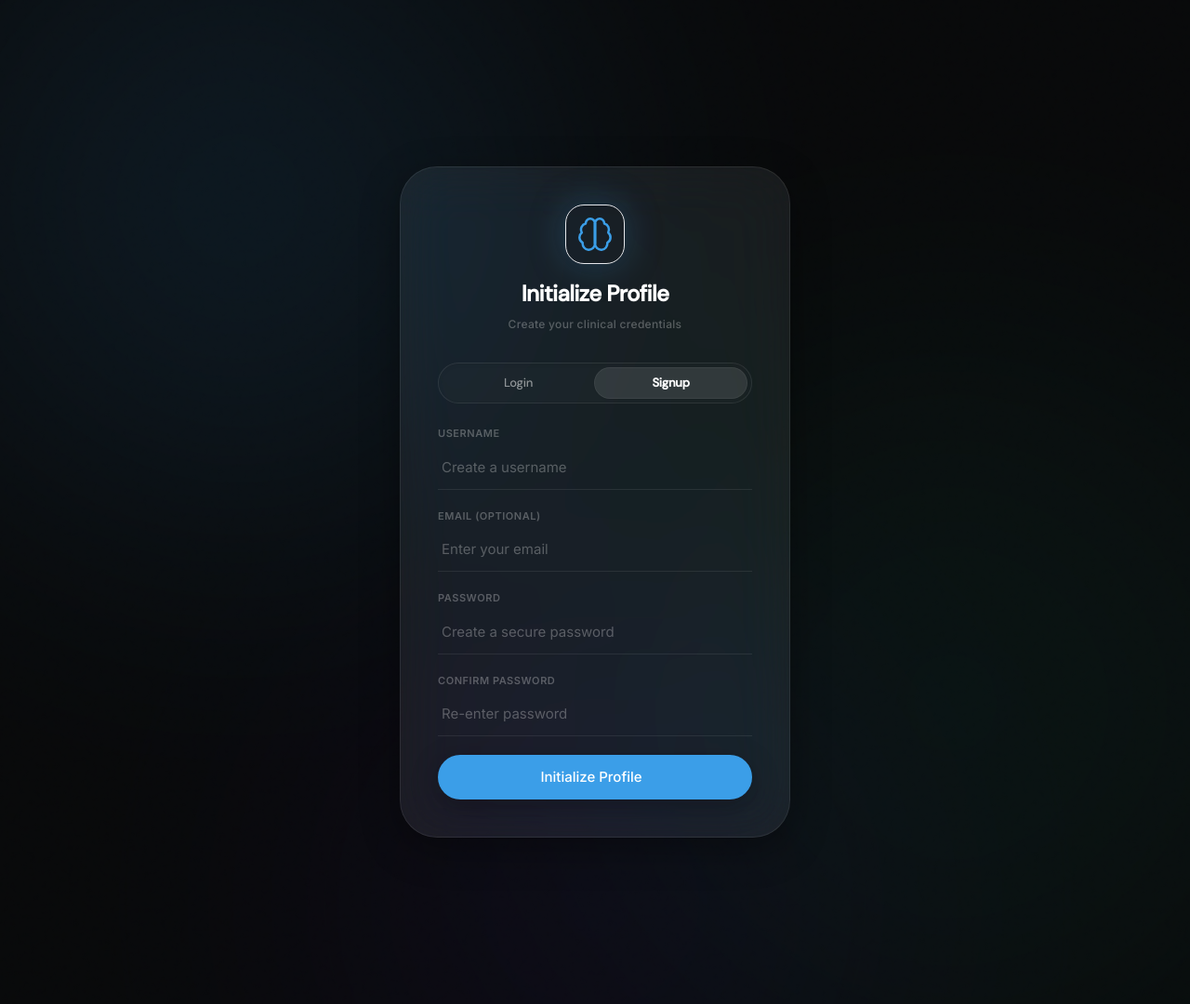
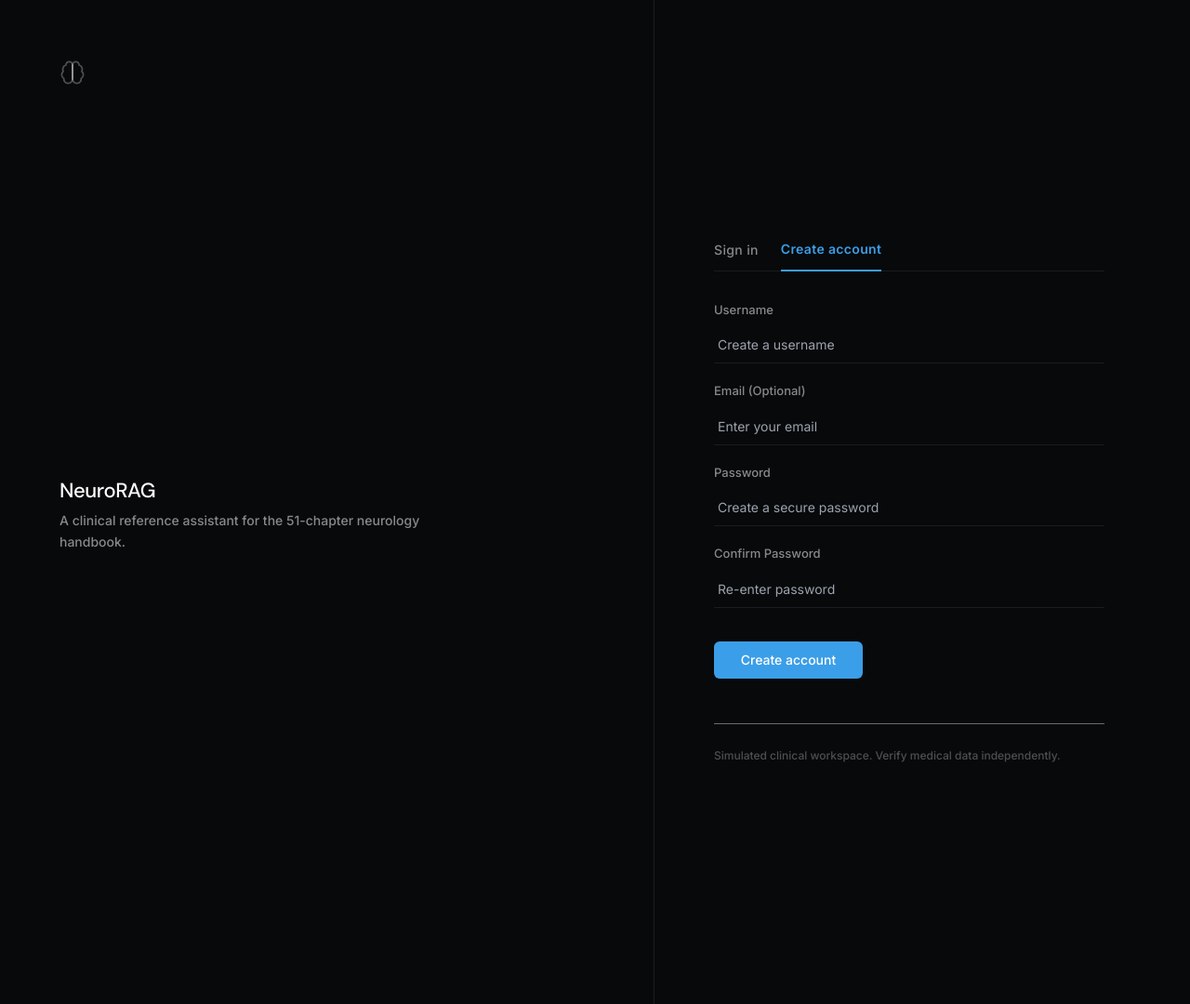
Before and after one commit to Sumanthss888/NeuroRAG, a Flask app: page /signup in a window 1280 px wide. Shown: the whole page at 93% size. Run offline with Flask 3, Linux system fonts and the light colour scheme; some libraries are stand-ins or nearby versions.

Commit message:
feat: implement UI refinement pass and authentication redesign
- Add split-screen desktop layout for login and signup portals
- Integrate Notion/Linear style inputs and left-aligned buttons
- Strip promotional microcopy and spring animations from auth screens
- Refine glassmorphism blur layers and add upper light-catch highlights
- Establish visual hierarchy for mode toggles, status lines, and footnotes
- Standardize header spacing gaps and alignment constraints
- Update documentation and workspace demonstration assets

```diff
--- a/static/css/style.css
+++ b/static/css/style.css
@@ -89,9 +89,13 @@
 /* ==========================================================================
    BASE & RESET
    ========================================================================== */
+html {
+  background-color: var(--color-bg-base) !important;
+}
+
 body {
   font-family: var(--font-body);
-  background-color: var(--color-bg-base);
+  background-color: transparent !important;
   color: var(--color-text-primary);
   overflow-x: hidden;
   margin: 0;
@@ -151,11 +155,59 @@
 }
 
 .glass-elevated {
-  background: rgba(255, 255, 255, 0.07);
-  backdrop-filter: blur(30px) saturate(200%);
-  -webkit-backdrop-filter: blur(30px) saturate(200%);
-  border: 1px solid var(--color-border-strong);
+  background: rgba(255, 255, 255, 0.07) !important;
+  backdrop-filter: blur(24px) saturate(180%) !important;
+  -webkit-backdrop-filter: blur(24px) saturate(180%) !important;
+  border: 1px solid var(--color-border-strong) !important;
   border-radius: var(--radius-lg); /* 20px */
+  box-shadow:
+    inset 0 1px 0 rgba(255, 255, 255, 0.06),
+    0 12px 40px rgba(0, 0, 0, 0.25) !important;
+}
+
+.glass-elevated-header {
+  background: rgba(255, 255, 255, 0.07) !important;
+  backdrop-filter: blur(24px) saturate(180%) !important;
+  -webkit-backdrop-filter: blur(24px) saturate(180%) !important;
+  border-bottom: 1px solid var(--color-border-strong) !important;
+  box-shadow: inset 0 1px 0 rgba(255, 255, 255, 0.06) !important;
+}
+
+/* Workspace actions header buttons (Level 2 Hierarchy) */
+.workspace-action {
+  background: transparent !important;
+  border: none !important;
+  box-shadow: none !important;
+  color: var(--color-text-secondary) !important;
+  padding: 6px 10px !important;
+  border-radius: var(--radius-sm) !important;
+  font-weight: 500 !important;
+  transition: all 0.2s var(--apple-ease) !important;
+  transform: none !important;
+}
+
+.workspace-action:hover {
+  background: rgba(255, 255, 255, 0.04) !important;
+  color: #ffffff !important;
+  transform: none !important;
+}
+
+.workspace-action:active {
+  transform: scale(0.97) !important;
+}
+
+/* End Session Button Styling with Warning Emphasis */
+#btn-end-session {
+  border: 1px solid var(--color-danger) !important;
+  background: rgba(239, 68, 68, 0.08) !important;
+  color: var(--color-danger) !important;
+  border-radius: var(--radius-sm) !important;
+  transition: all 0.2s var(--apple-ease) !important;
+}
+
+#btn-end-session:hover {
+  background: rgba(239, 68, 68, 0.16) !important;
+  color: #ff6b6b !important;
 }
 
 .glass-subtle {
@@ -1717,11 +1769,76 @@
 /* Smooth Theme Transition for accent-dependent properties */
 html, body,
 a, button, input, textarea, select, svg, path,
-.glass, .glass-elevated, .glass-subtle, .glass-panel, .glass-input-container, .glass-input,
-.suggestion-chip, .symptom-highlight, .timeline-dot, .timeline-card,
+.glass, .glass-elevated, .glass-elevated-header, .glass-subtle, .glass-panel, .glass-input-container, .glass-input,
+.workspace-action, .suggestion-chip, .symptom-highlight, .timeline-dot, .timeline-card,
 .message-card, .btn-micro, .btn-voice, .mode-btn, .audit-trail, .report-container,
+.auth-input, .auth-btn,
 #neural-bg::before, #neural-bg::after, #neural-bg .orb-indigo {
   transition-property: background-color, border-color, color, box-shadow, fill, stroke;
   transition-duration: 0.3s;
   transition-timing-function: ease;
 }
+
+/* ==========================================================================
+   AUTHENTICATION EXPERIENCE REDESIGN
+   ========================================================================== */
+.auth-input {
+  width: 100%;
+  background-color: transparent !important;
+  border-top: none !important;
+  border-left: none !important;
+  border-right: none !important;
+  border-bottom: 1px solid var(--color-border) !important;
+  border-radius: 0 !important;
+  height: 40px;
+  font-size: 14px;
+  color: var(--color-text-primary) !important;
+  outline: none !important;
+  padding: 0 4px !important;
+  transition: border-color 0.2s ease, border-bottom-color 0.2s ease;
+}
+
+.auth-input:focus {
+  border-bottom-color: var(--color-accent) !important;
+  box-shadow: none !important;
+}
+
+.auth-btn {
+  height: 40px;
+  min-width: 160px;
+  background-color: var(--color-accent) !important;
+  color: #ffffff !important;
+  border: none !important;
+  border-radius: 6px !important;
+  font-weight: 500;
+  font-size: 14px;
+  cursor: pointer;
+  display: inline-flex;
+  align-items: center;
+  justify-content: center;
+  transition: filter 0.2s ease;
+  box-shadow: none !important;
+}
+
+.auth-btn:hover {
+  filter: brightness(1.05) !important;
+  transform: none !important;
+}
+
+.auth-btn:active {
+  transform: none !important;
+}
+
+.auth-btn:disabled {
+  opacity: 0.6;
+  cursor: not-allowed;
+}
+
+@keyframes authFadeIn {
+  from { opacity: 0; }
+  to { opacity: 1; }
+}
+
+.auth-fade-in {
+  animation: authFadeIn 0.2s ease forwards;
+}
--- a/templates/chat_history.html
+++ b/templates/chat_history.html
@@ -70,7 +70,7 @@
     <!-- Custom CSS -->
     <link rel="stylesheet" href="{{ url_for('static', filename='css/style.css') }}">
 </head>
-<body class="relative min-h-screen bg-bg-base text-slate-200 overflow-x-hidden font-body">
+<body class="relative min-h-screen bg-transparent text-slate-200 overflow-x-hidden font-body">
 
     <!-- Ambient Neural Background -->
     <div id="neural-bg">
--- a/templates/dashboard.html
+++ b/templates/dashboard.html
@@ -71,7 +71,7 @@
     <!-- Custom CSS -->
     <link rel="stylesheet" href="{{ url_for('static', filename='css/style.css') }}">
 </head>
-<body class="relative min-h-screen bg-bg-base text-slate-200 overflow-x-hidden font-sans">
+<body class="relative min-h-screen bg-transparent text-slate-200 overflow-x-hidden font-sans">
 
     <!-- Ambient Neural Background -->
     <div id="neural-bg">
--- a/templates/signup.html
+++ b/templates/signup.html
@@ -70,110 +70,131 @@
     <!-- Custom CSS -->
     <link rel="stylesheet" href="{{ url_for('static', filename='css/style.css') }}">
 </head>
-<body class="relative flex min-h-screen items-center justify-center bg-bg-base text-slate-200 overflow-hidden">
-
-    <!-- Ambient Neural Background -->
-    <div id="neural-bg">
-        <div class="orb-indigo"></div>
-    </div>
-    <div class="noise-overlay"></div>
-
-    <!-- Main Glass Card (Screen 1 specifications) -->
-    <div class="glass-elevated w-[420px] rounded-[40px] p-10 shadow-medium animate-in relative z-10 border border-border mx-4 mt-8 mb-8">
-
-        <!-- Brand Block -->
-        <div class="text-center mb-8">
-            <div class="mx-auto mb-4 flex h-16 w-16 items-center justify-center rounded-2xl bg-accent/10 border border-accent/20 shadow-glow">
-                <!-- Monoline brain SVG outline logo -->
-                <svg class="w-10 h-10 text-accent animate-pulse-glow" viewBox="0 0 24 24" fill="none" stroke="currentColor" stroke-width="1.5" stroke-linecap="round" stroke-linejoin="round">
+<body class="bg-[#08090A] text-slate-200 font-sans min-h-screen w-full flex flex-col">
+    <!-- FIX: Visual Redesign - split-screen minimal layout with flat base backgrounds, simple text tabs, and borderless inputs -->
+    <div class="auth-fade-in flex flex-col min-[900px]:flex-row w-full min-h-screen">
+        <!-- Left Column: Editorial Brand context (hidden on mobile <900px) -->
+        <div class="hidden min-[900px]:flex min-[900px]:w-[55%] flex-col justify-between p-16 border-r border-border bg-[#08090A] min-h-screen select-none">
+            <!-- Top Left: Subtle logo -->
+            <div class="flex items-center gap-2">
+                <svg class="w-7 h-7 text-text-muted" viewBox="0 0 24 24" fill="none" stroke="currentColor" stroke-width="1.5" stroke-linecap="round" stroke-linejoin="round">
                     <path d="M12 5a3 3 0 1 0-5.997.125 4 4 0 0 0-2.526 5.77 4 4 0 0 0 .556 6.588A4 4 0 1 0 12 18Z" />
                     <path d="M12 5a3 3 0 1 1 5.997.125 4 4 0 0 1 2.526 5.77 4 4 0 0 1-.556 6.588A4 4 0 1 1 12 18Z" />
                     <path d="M12 5v13" />
                 </svg>
             </div>
-            <h1 class="font-display text-2xl font-bold tracking-tight text-white mb-2">Initialize Profile</h1>
-            <p class="text-[12px] text-text-muted font-medium tracking-wide">Create your clinical credentials</p>
+
+            <!-- Content Block -->
+            <div class="flex-1 flex flex-col justify-center max-w-[420px] pr-8">
+                <h2 class="font-display text-[22px] font-medium text-white mb-2 leading-tight">NeuroRAG</h2>
+                <p class="text-text-secondary text-sm leading-relaxed font-medium">
+                    A clinical reference assistant for the 51-chapter neurology handbook.
+                </p>
             </div>
 
-        <!-- Authentication Tabs (Pill Switcher) -->
-        <div class="relative flex bg-glass-subtle p-1 rounded-xl border border-border w-full overflow-hidden shadow-inner mb-6">
-            <a href="/login" class="flex-1 py-2 rounded-lg flex items-center justify-center font-display text-[13px] font-medium transition-all duration-300 text-text-secondary hover:text-white">
-                <span>Login</span>
-            </a>
-            <a href="/signup" class="flex-1 py-2 rounded-lg flex items-center justify-center font-display text-[13px] font-semibold transition-all duration-300 bg-white/10 text-white shadow-sm border border-white/5">
-                <span>Signup</span>
-            </a>
+            <!-- Bottom spacing dummy -->
+            <div></div>
         </div>
 
-        <div id="message" class="hidden mb-6 rounded-xl p-4 text-sm font-medium border animate-fade-in backdrop-blur-md"></div>
+        <!-- Right Column: Form container -->
+        <div class="flex-1 flex flex-col justify-center bg-[#08090A] min-h-screen p-8 min-[900px]:p-16">
+            <!-- Mobile Header (visible only on <900px) -->
+            <div class="flex flex-col items-start gap-4 mb-10 min-[900px]:hidden">
+                <div class="flex items-center gap-2">
+                    <svg class="w-6 h-6 text-text-muted" viewBox="0 0 24 24" fill="none" stroke="currentColor" stroke-width="1.5" stroke-linecap="round" stroke-linejoin="round">
+                        <path d="M12 5a3 3 0 1 0-5.997.125 4 4 0 0 0-2.526 5.77 4 4 0 0 0 .556 6.588A4 4 0 1 0 12 18Z" />
+                        <path d="M12 5a3 3 0 1 1 5.997.125 4 4 0 0 1 2.526 5.77 4 4 0 0 1-.556 6.588A4 4 0 1 1 12 18Z" />
+                        <path d="M12 5v13" />
+                    </svg>
+                    <span class="font-display text-lg font-medium text-white">NeuroRAG</span>
+                </div>
+            </div>
 
+            <!-- Main Auth Content -->
+            <div class="w-full max-w-[420px] mx-auto min-[900px]:mx-0">
+                <!-- Text tab navigation (Sign in / Create account) -->
+                <div class="flex items-center gap-6 mb-8 border-b border-border pb-3">
+                    <a href="/login" class="text-sm font-medium tracking-wide text-text-secondary hover:text-white pb-3 -mb-[13px]">Sign in</a>
+                    <a href="/signup" class="text-sm font-semibold tracking-wide border-b-2 pb-3 -mb-[13px] border-accent text-accent">Create account</a>
+                </div>
+
+                <!-- Alert box -->
+                <div id="message" class="hidden mb-6 rounded-lg p-4 text-sm font-medium border auth-fade-in bg-red-500/10 border-red-500/30 text-red-400"></div>
+
+                <!-- Credentials Form -->
                 <form id="signupForm" class="space-y-5">
-            <!-- Username Input -->
-            <div class="space-y-1">
-                <label for="username" class="text-[11px] font-bold text-text-muted uppercase tracking-wider block">Username</label>
+                    <!-- Username Field -->
+                    <div class="space-y-2">
+                        <label for="username" class="text-[13px] font-medium text-text-secondary block">Username</label>
                         <input
                             type="text"
                             id="username"
                             required
                             placeholder="Create a username"
                             autocomplete="off"
-                    class="w-full bg-transparent border-b border-border h-12 text-[15px] font-sans text-text-primary placeholder-text-muted focus:border-accent focus:shadow-[0_4px_12px_rgba(var(--color-accent-rgb),0.08)] outline-none transition-all duration-300 px-1"
+                            class="auth-input"
                         >
                     </div>
 
-            <!-- Email Input -->
-            <div class="space-y-1">
-                <label for="email" class="text-[11px] font-bold text-text-muted uppercase tracking-wider block">Email (Optional)</label>
+                    <!-- Email Field -->
+                    <div class="space-y-2">
+                        <label for="email" class="text-[13px] font-medium text-text-secondary block">Email (Optional)</label>
                         <input
                             type="email"
                             id="email"
                             placeholder="Enter your email"
                             autocomplete="off"
-                    class="w-full bg-transparent border-b border-border h-12 text-[15px] font-sans text-text-primary placeholder-text-muted focus:border-accent focus:shadow-[0_4px_12px_rgba(var(--color-accent-rgb),0.08)] outline-none transition-all duration-300 px-1"
+                            class="auth-input"
                         >
                     </div>
 
-            <!-- Password Input -->
-            <div class="space-y-1">
-                <label for="password" class="text-[11px] font-bold text-text-muted uppercase tracking-wider block">Password</label>
+                    <!-- Password Field -->
+                    <div class="space-y-2">
+                        <label for="password" class="text-[13px] font-medium text-text-secondary block">Password</label>
                         <input
                             type="password"
                             id="password"
                             required
                             placeholder="Create a secure password"
-                    class="w-full bg-transparent border-b border-border h-12 text-[15px] font-sans text-text-primary placeholder-text-muted focus:border-accent focus:shadow-[0_4px_12px_rgba(var(--color-accent-rgb),0.08)] outline-none transition-all duration-300 px-1"
+                            class="auth-input"
                         >
                     </div>
 
-            <!-- Confirm Password Input -->
-            <div class="space-y-1">
-                <label for="confirm-password" class="text-[11px] font-bold text-text-muted uppercase tracking-wider block">Confirm Password</label>
+                    <!-- Confirm Password Field -->
+                    <div class="space-y-2">
+                        <label for="confirm-password" class="text-[13px] font-medium text-text-secondary block">Confirm Password</label>
                         <input
                             type="password"
                             id="confirm-password"
                             required
                             placeholder="Re-enter password"
-                    class="w-full bg-transparent border-b border-border h-12 text-[15px] font-sans text-text-primary placeholder-text-muted focus:border-accent focus:shadow-[0_4px_12px_rgba(var(--color-accent-rgb),0.08)] outline-none transition-all duration-300 px-1"
+                            class="auth-input"
                         >
                     </div>
 
-            <!-- Submit Button (Phase 2 primary button specifications) -->
+                    <!-- Submit Button -->
+                    <div class="pt-4">
                         <button
                             type="submit"
                             id="signupBtn"
-                class="group relative w-full h-12 flex items-center justify-center rounded-xl bg-accent px-4 font-sans text-[15px] font-medium text-white shadow-soft transition-all duration-200 hover:brightness-110 hover:-translate-y-[1px] active:scale-95 disabled:opacity-70 disabled:hover:scale-100 mt-2"
+                            class="auth-btn relative"
                         >
-                <div class="absolute inset-0 bg-white/10 opacity-0 transition-opacity duration-300 group-hover:opacity-100"></div>
-
-                <span id="btnText" class="flex items-center justify-center gap-2">
-                    Initialize Profile <i class="ph-bold ph-check-circle transition-transform group-hover:scale-110"></i>
-                </span>
-
+                            <span id="btnText" class="flex items-center justify-center gap-2">Create account</span>
                             <div id="spinner" class="hidden absolute">
                                 <i class="ph-bold ph-spinner animate-spin text-xl"></i>
                             </div>
                         </button>
+                    </div>
                 </form>
+
+                <!-- Footer Disclaimer -->
+                <div class="mt-12 pt-6 border-t border-border/40">
+                    <p class="text-[12px] text-text-muted leading-relaxed font-medium">
+                        Simulated clinical workspace. Verify medical data independently.
+                    </p>
+                </div>
+            </div>
+        </div>
     </div>
 
     <!-- Keep exact JS logic untouched -->
@@ -188,9 +209,9 @@
             messageDiv.textContent = text;
 
             if (type === 'success') {
-                messageDiv.className = 'mb-6 rounded-xl p-4 text-sm font-medium border animate-fade-in backdrop-blur-md bg-emerald-500/10 border-emerald-500/30 text-emerald-400';
+                messageDiv.className = 'mb-6 rounded-lg p-4 text-sm font-medium border auth-fade-in bg-emerald-500/10 border-emerald-500/30 text-emerald-400';
             } else {
-                messageDiv.className = 'mb-6 rounded-xl p-4 text-sm font-medium border animate-fade-in backdrop-blur-md bg-red-500/10 border-red-500/30 text-red-400';
+                messageDiv.className = 'mb-6 rounded-lg p-4 text-sm font-medium border auth-fade-in bg-red-500/10 border-red-500/30 text-red-400';
             }
 
             messageDiv.classList.remove('hidden');
@@ -232,7 +253,7 @@
             }
 
             if (password !== confirmPassword) {
-                showMessage('Security key mismatch. Passwords must match.', 'error');
+                showMessage('Passwords must match.', 'error');
                 return;
             }
 
@@ -256,7 +277,7 @@
                     setLoading(false);
                 }
             } catch (error) {
-                showMessage('Connection error. Core offline.', 'error');
+                showMessage('Connection error. Server offline.', 'error');
                 setLoading(false);
             }
         });
```
Also changed, not shown: static/js/main.js (+23 -27 lines), templates/index.html (+24 -27 lines), templates/login.html (+67 -46 lines), assets/banner.png, assets/chat-ui.png, assets/dashboard.png, assets/source-viewer.png. Lines whose indentation alone changed are shown as unchanged.
